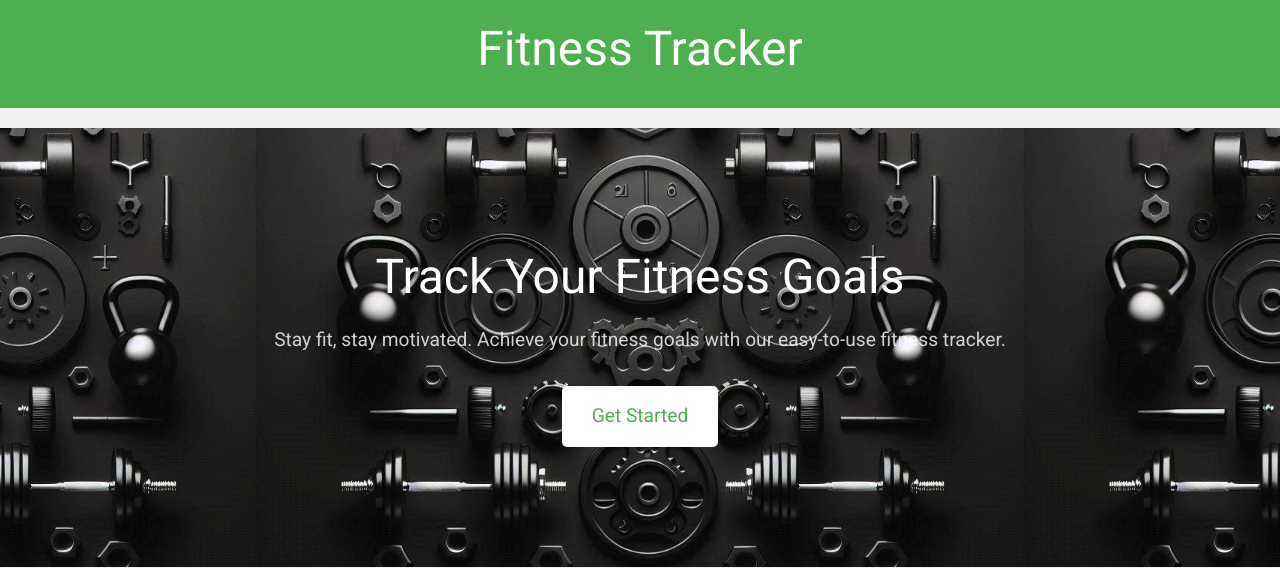
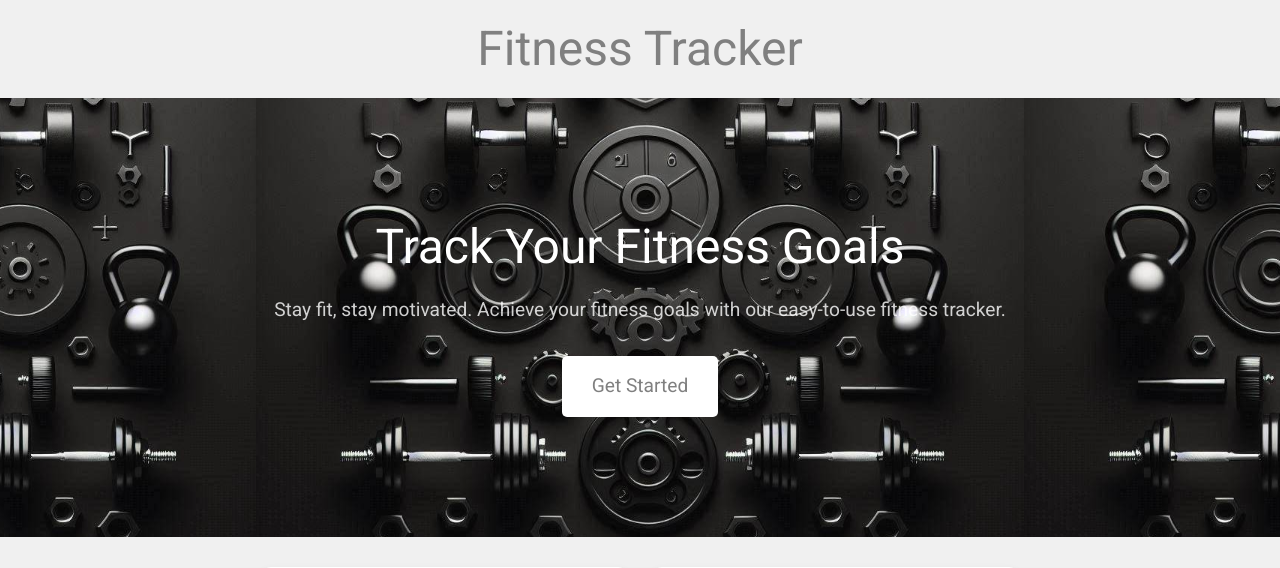
Before and after one commit to Darkpenguin1/FitnessTrackerAppFlask, a Flask app: page / in a window 1280 px wide. Shown: the top 568 px of the page. Run offline with Flask 3, Linux system fonts and the light colour scheme.

Commit message:
Playing around with different colors

```diff
--- a/myApp/static/homePage.css
+++ b/myApp/static/homePage.css
@@ -15,15 +15,15 @@ body {
     padding: 20px;
 }
 header {
-    background-color: #4CAF50;
-    color: #ffffff;
+    background-color: #f0f0f0;
+    color: grey;
     text-align: center;
     padding: 20px 0;
-    margin-bottom: 20px;
+    margin-bottom: 0;
 }
 header h1 {
     font-size: 3em;
-    margin-bottom: 10px;
+    margin-bottom: 0px;
 }
 .hero {
     background-image: url('/static/images/test4.jfif');
@@ -48,7 +48,7 @@ header h1 {
 .cta-button {
     display: inline-block;
     background-color: #ffffff;
-    color: #4CAF50;
+    color: grey;
     padding: 15px 30px;
     font-size: 1.2em;
     text-decoration: none;
```
